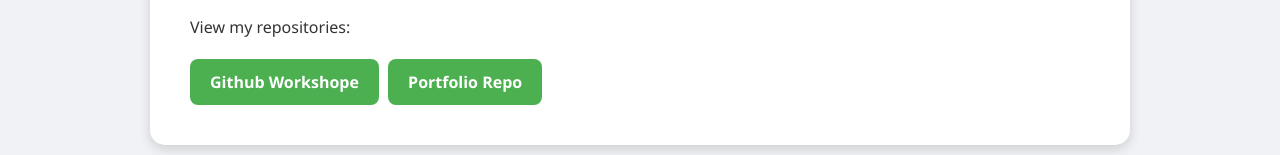
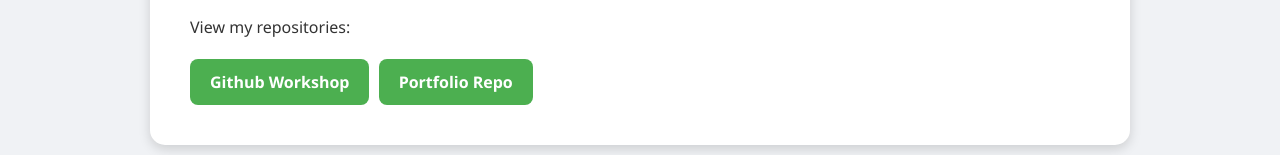
Before and after one commit to Panvi-2801/Panvi.github.io, a plain HTML site: page index.html in a window 1280 px wide. Shown: the part 1594-1749 px from the top of the page. Drawn offline with Linux system fonts and the light colour scheme.

Commit message:
Fix HTML formatting and structure

```diff
--- a/index.html
+++ b/index.html
@@ -169,7 +169,7 @@
 <section id="sourcecode">
     <h2>Source Code</h2>
     <p>View my repositories:</p>
-    <a class="button" href="https://github.com/Panvi-2801/GitHub-Workshop" target="_blank">Github Workshope</a>
+    <a class="button" href="https://github.com/Panvi-2801/GitHub-Workshop" target="_blank">Github Workshop</a>
     <a class="button" href="https://github.com/Panvi-2801/Panvi.github.io" target="_blank">Portfolio Repo</a>
 </section>
 
```
